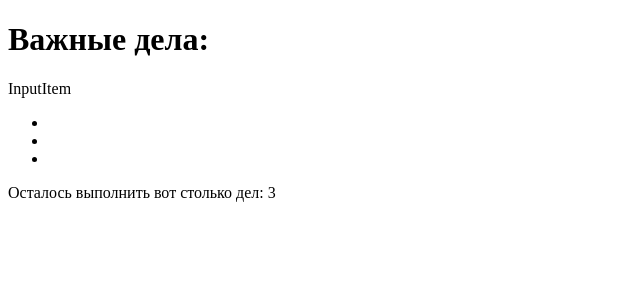
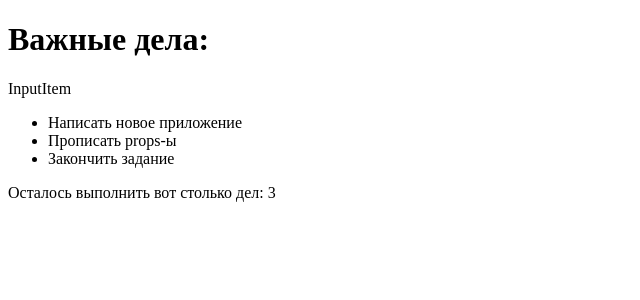
Before and after one commit to WebHeroSchool/todo_soboleva_react, a React (Create React App) app: page / in a window 1280 px wide. Shown: the top 300 px of the page, without its empty margins (0-640 px from the left). Built offline with nearby package versions, Linux system fonts and the light colour scheme.

Commit message:
Update ItemList.js

```diff
--- a/src/components/ItemList/ItemList.js
+++ b/src/components/ItemList/ItemList.js
@@ -1,11 +1,11 @@
 import React from 'react';
 import Item from '../Item/Item';
 
-const ItemList = () => (
+const ItemList = ({todoItem}) => (
   <ul>
-    <li><Item /></li>
-    <li><Item /></li>
-    <li><Item /></li>
+    <li><Item todoItem={todoItem}/></li>
+    <li><Item todoItem={'Прописать props-ы'}/></li>
+    <li><Item todoItem={'Закончить задание'}/></li>
   </ul>
 );
 
```
